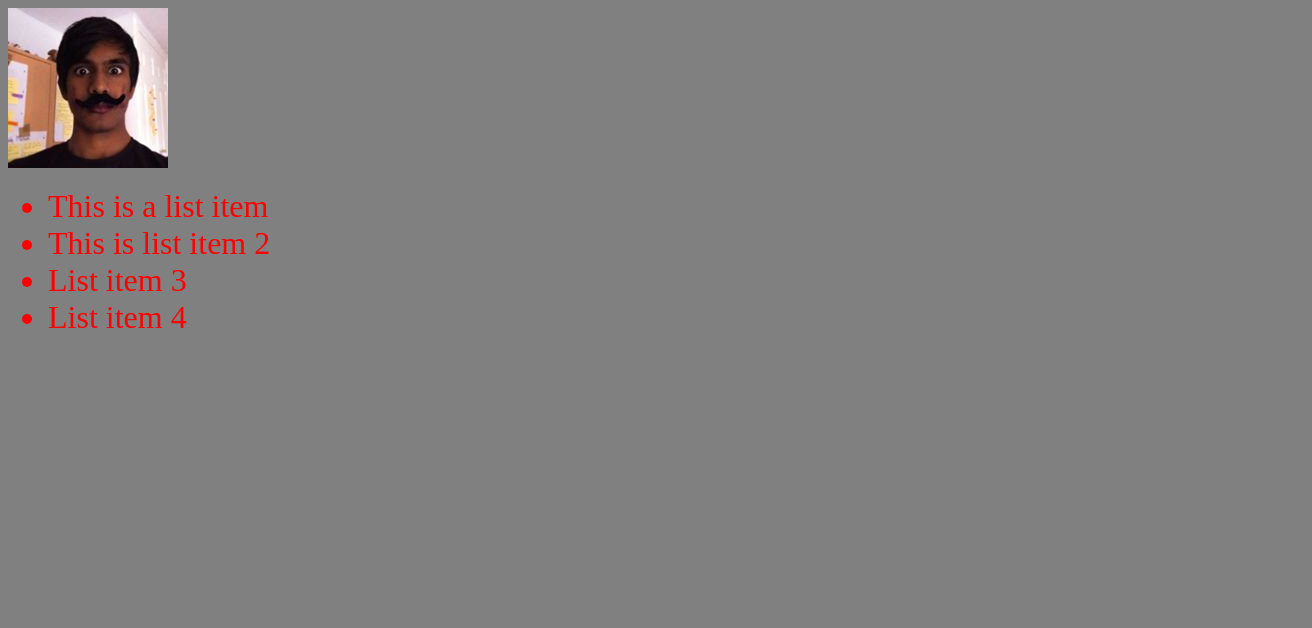
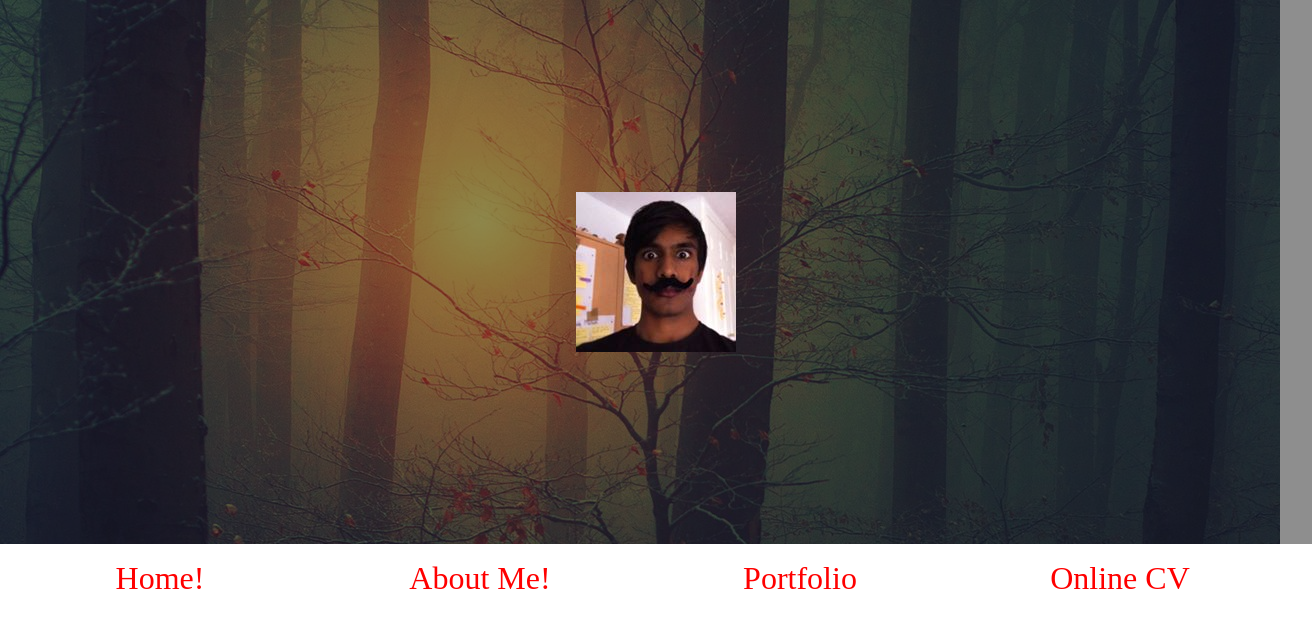
Before and after one commit to Moughnuts/Front-End-Site, a plain HTML site: page index.html in a window 1280 px wide. Shown: the whole page, 1312 px wide, since content can reach past the window. Drawn offline with Linux system fonts and the light colour scheme.

Commit message:
Major changed made to HTML and CSS files, hopefully they work properly!

```diff
--- a/CSS/styles.css
+++ b/CSS/styles.css
@@ -1,69 +1,103 @@
 /* CSS global style for Desktop, and Mobile first */
 
-  body{
+body{
+  margin: 0;
+  padding: 0;
+}
 
-  }
+header {
+  text-align: center;
+  background-image: url(../images/forest.jpg);
+  width: 100%;
+}
 
-  header{
+ul{
+  list-style-type: none;
+  margin: 0;
+  padding: 0;
+  overflow: hidden;
+}
 
-  }
+li{
+  width: 100%;
+}
 
-  nav{
+li a{
+  text-decoration: none;
+  display: block;
+  font-size: 2em;
+  color: red;
+  padding: 5%;
+  text-align: center;
+}
 
-  }
+li a:hover{
+  background: grey;
 
-  ul{
+}
 
-  }
+.hero{
+  /*display: block;*/
+  margin: 0;
+  padding: 0;
+}
 
-  li{
-
-  }
-
-  li:hover{
-
-  }
-
-  main{
-
-  }
-
-  section{
-
+.profile{
+  display: block;
+  margin: 0;
+  padding: 15% 34%;
+  background-color: rgba(30, 30, 30, 0.5);
 }
 
 /*First breakpoint  (Medium/ Tablet size size) */
 @media screen and (min-width: 500px) {
   body{
+    margin: 0;
+    padding: 0;
+  }
+
+  header {
+    text-align: center;
+    background-image: url(../images/forest.jpg);
+  }
+
+  ul{
+    list-style-type: none;
+    margin: 0;
+    padding: 0;
+    overflow: hidden;
+  }
+
+  li{
+    float: left;
+    width: 25%;
+  }
+
+  li a{
+    text-align: center;
+    text-decoration: none;
+    display: block;
+    font-size: 2em;
+    color: red;
+    padding: 5%;
+  }
+
+  li a:hover{
+    background: grey;
 
   }
 
-  header{
-
+  .hero{
+    display: block;
+    margin: 0;
+    padding: 0;
   }
 
-  nav{
-
-  }
-
-  ul{
-
-  }
-
-  li{
-
-  }
-
-  li:hover{
-
-  }
-
-  main{
-
-  }
-
-  section{
-
+  .profile{
+    display: block;
+    margin: 0;
+    padding: 15% 45% 15% 45%;
+    background-color: rgba(30, 30, 30, 0.5);
   }
 
 }
@@ -73,39 +107,51 @@
 /*Start Of second breakpoint (Desktop Size) */
 @media screen and (min-width: 1000px) {
   body{
-    background-color: grey;
+    margin: 0;
+    padding: 0;
   }
 
-  header{
-    background-image: url("forest.jpg");
+  header {
+    text-align: center;
+    background-image: url(../images/forest.jpg);
+  }
+
+  ul{
+    list-style-type: none;
+    margin: 0;
+    padding: 0;
+    overflow: hidden;
+  }
+
+  li{
+    float: left;
+    width: 25%;
+  }
+
+  li a{
+    text-align: center;
+    text-decoration: none;
+    display: block;
+    font-size: 2em;
+    color: red;
+    padding: 5%;
+  }
+
+  li a:hover{
+    background: grey;
 
   }
 
-  nav{
-    margin: auto;
-    padding: 0 10 0 10;
+  .hero{
+    display: block;
+    margin: 0;
+    padding: 0;
   }
 
-  ul{
-    text-decoration: none;
-  }
-
-  li{
-  font-size: 2em;
-  text-decoration: none;
-  color: red;
-  }
-
-  li:hover{
-
-  }
-
-  main{
-
-  }
-
-  section{
-
+  .profile{
+    margin: 0;
+    padding: 15% 45% 15% 45%;
+    background-color: rgba(30, 30, 30, 0.5);
   }
 
 }
--- a/index.html
+++ b/index.html
@@ -11,17 +11,16 @@
   </head>
   <body>
 
-    <header>
-      <img class="profile" src="images\Stache.jpg" alt="Profile_Pic">
-
+    <header class="hero">
+        <img class="profile" src="images\Stache.jpg" alt="Profile_Pic">
     </header>
 
     <nav>
       <ul>
-        <li>This is a list item</li>
-        <li>This is list item 2</li>
-        <li>List item 3</li>
-        <li>List item 4</li>
+        <li><a href="#">Home!</a></li>
+        <li><a href="#">About Me!</a></li>
+        <li><a href="#">Portfolio</a></li>
+        <li><a href="#">Online CV</a> </li>
       </ul>
     </nav>
 
```
